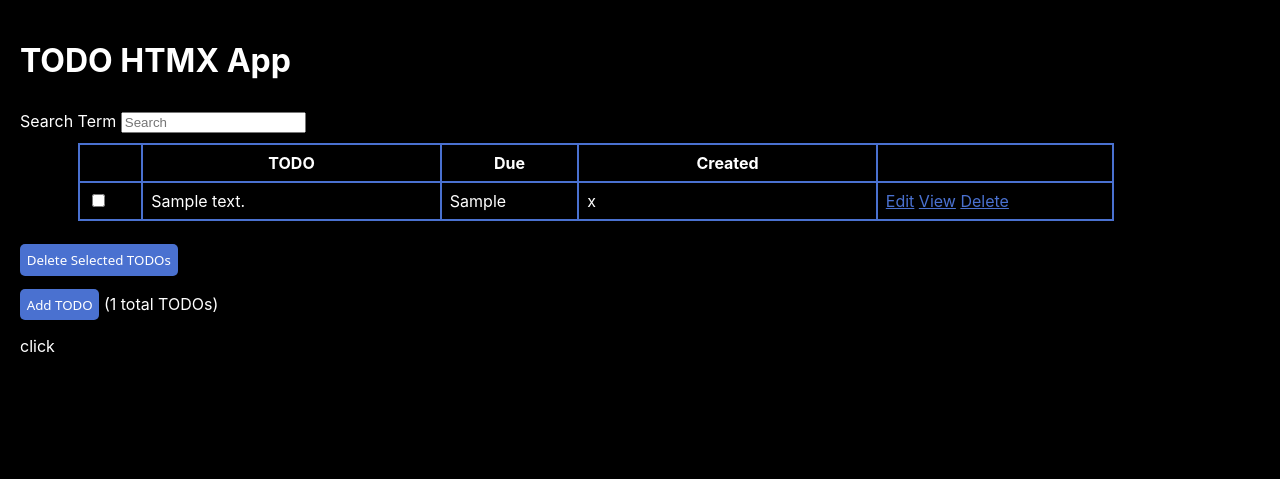
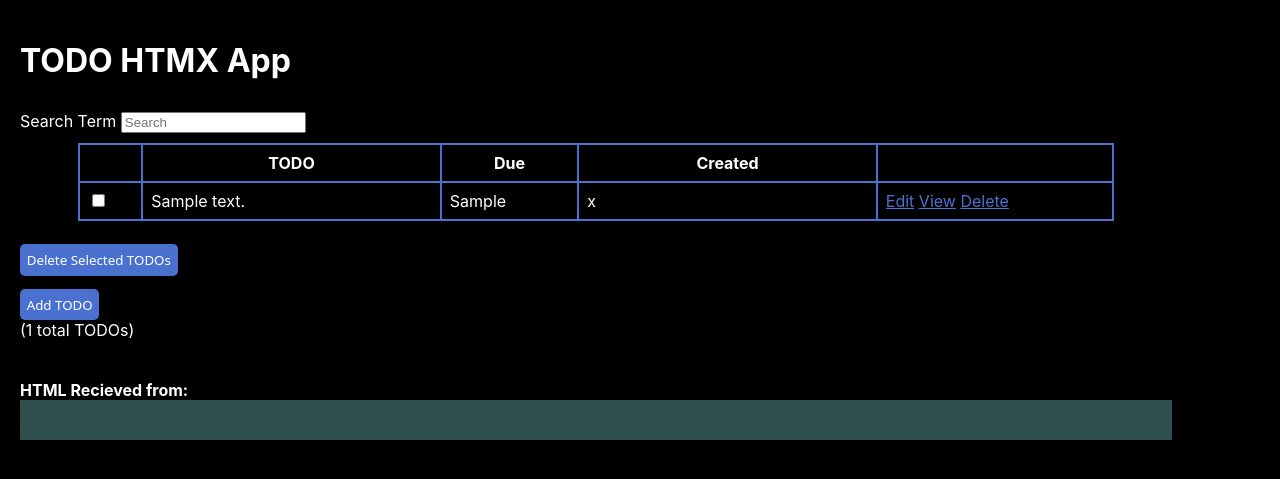
Before and after one commit to Oxmoon/htmx-demo, a Flask app: page /todos in a window 1280 px wide. Shown: the top 479 px of the page. Run offline with Flask 3, Linux system fonts and the light colour scheme; tables that the repository leaves empty hold one stand-in row (values such as "Sample post").

Commit message:
added html visual

```diff
--- a/app.py
+++ b/app.py
@@ -120,11 +120,6 @@ def todos_delete_all():
         "index.html", todos=todos_set, page=1, has_next=todos_set.has_next
     )
 
-# basic request function
-@app.route("/show_methods")
-def show_methods():
-    m = request.method
-    return '''<p>{}</p>'''.format(m)
 
 class Todo(db.Model):
     __tablename__ = "todo"
--- a/templates/index.html
+++ b/templates/index.html
@@ -2,6 +2,7 @@
 {% block title %}Home{% endblock %}
 {% block app_content %}
     <h1>TODO HTMX App</h1>
+    <div id="listen">
         <form action="/todos" method="get" class="tool-bar">
             <label for="search">Search Term</label>
             <input id="search"
@@ -49,19 +50,30 @@
                     hx-target="body">Delete Selected TODOs</button>
         </form>
         <button hx-get="todos/new" hx-swap="afterend">Add TODO</button>
-    <span hx-get="todos/count" hx-trigger="revealed">
+    </div>
+    <span hx-get="todos/count"
+          hx-trigger="revealed, htmx:afterOnLoad from:table"
+          style="display: block">
         <img id="spinner"
              class="htmx-indicator"
              src="/static/img/spinner.svg"
              alt="Request In Flight..." />
     </span>
+    <br />
+    <br />
+    <div style="display: inline-flex;">
+        <span><strong>HTML Recieved from:</strong></span>
+        <span id="url"></span>
+    </div>
+    <div id="message" style="background-color: darkslategrey; padding: 20px;"></div>
+    <script>
+        listen = document.querySelector('#listen');
+        listen.addEventListener('htmx:afterRequest', function(evt) {
+            span = document.querySelector('#url');
+            div = document.querySelector('#message');
+            span.innerHTML = evt.detail.xhr.responseURL;
+            div.innerHTML = evt.detail.xhr.responseText;
 
-    <!-- begin changes -->
-    <footer>
-        <p hx-get="/show_methods"
-           hx-swap="innerHTML"
-           hx-trigger="click">click</p>
-    </footer>
-    <!-- end changes -->
-
+        });
+    </script>
 {% endblock %}
```
Lines whose indentation alone changed are shown as unchanged.
